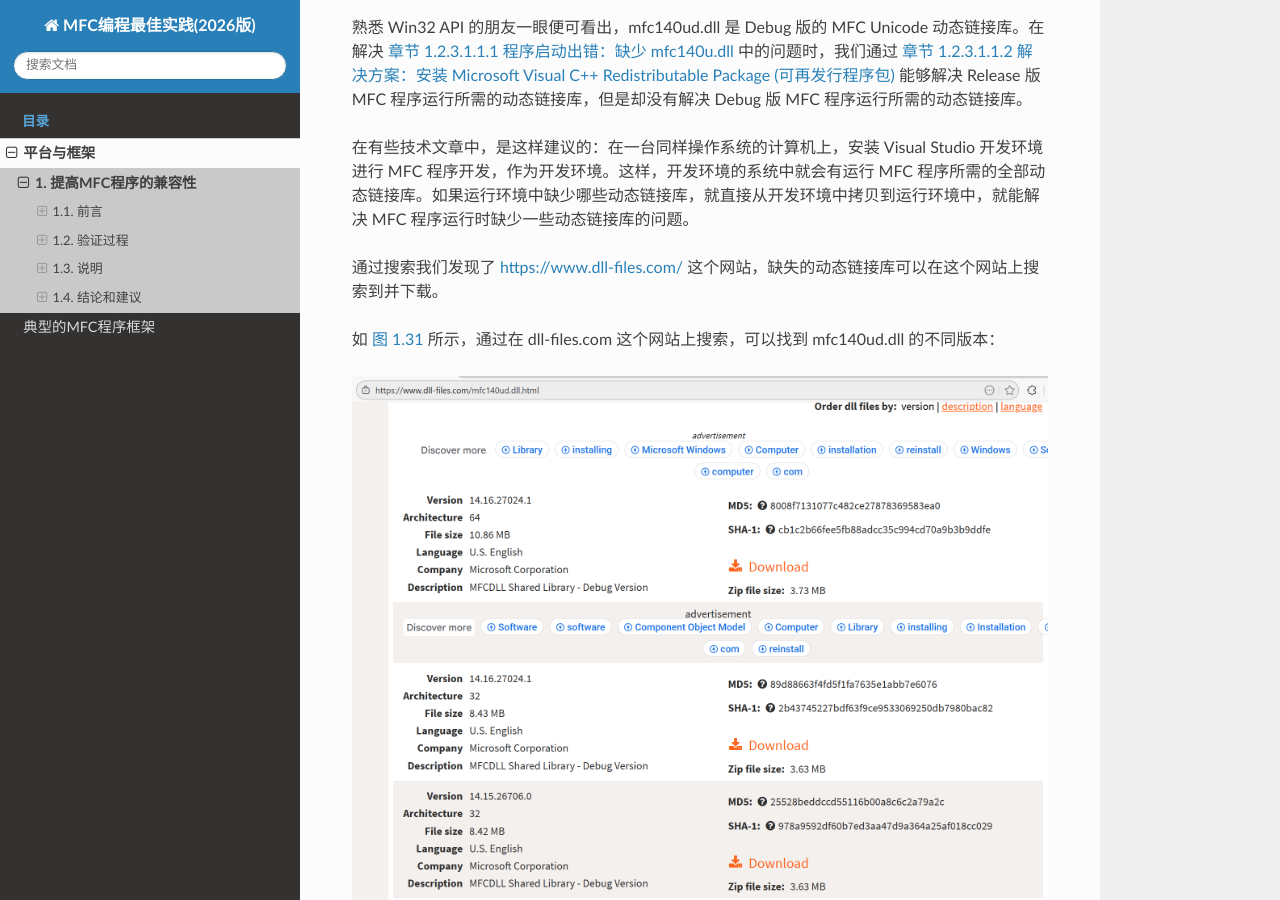
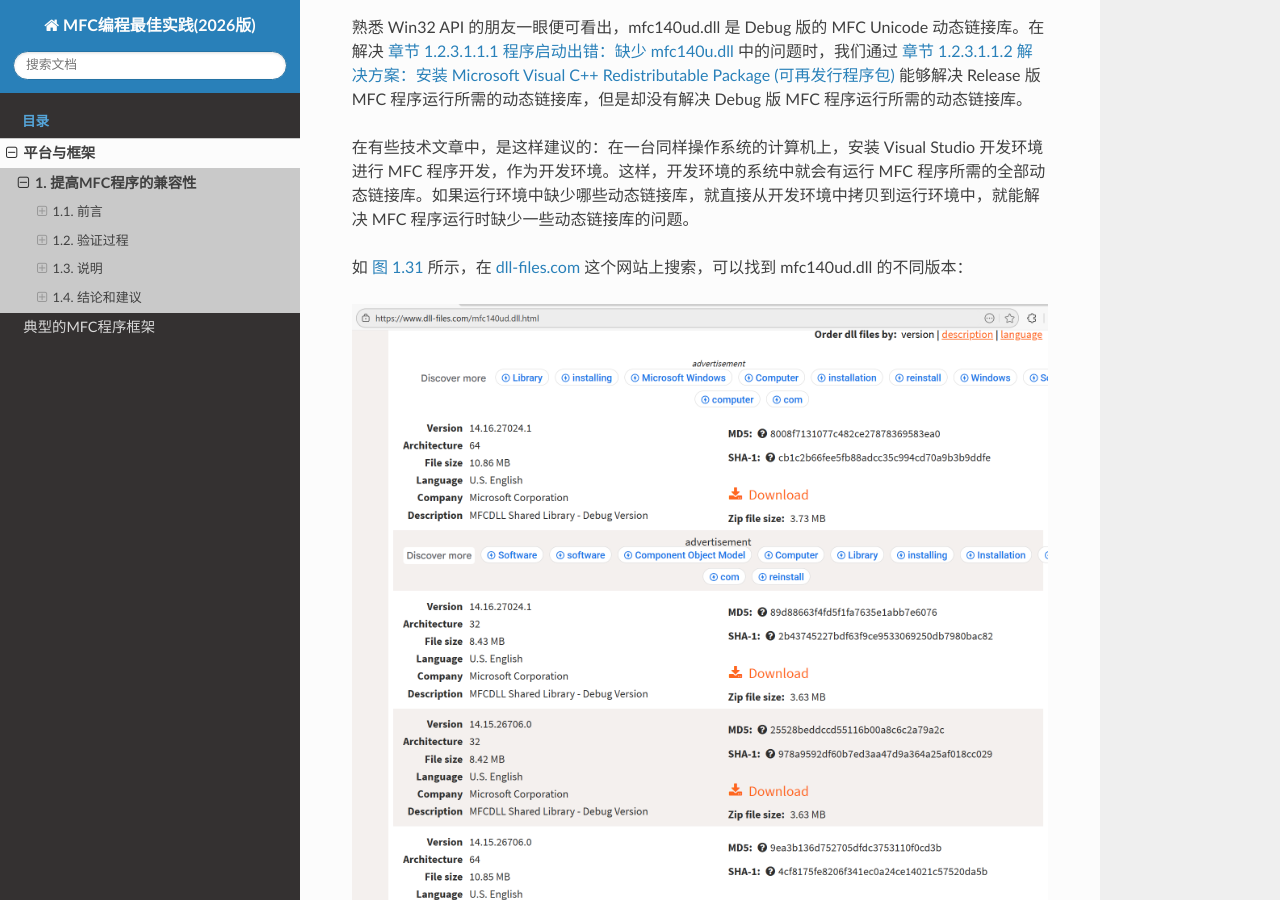
Before and after one commit to yapingxin/MFCBP2026, a Sphinx documentation site: the page built from docs/framework-platform/os-compatibility.rst, in a window 1280 px wide and 900 px high, scrolled down 20117 px. Built offline with Sphinx 7.4.7 and the Read the Docs theme 3.1.0, drawn with Linux system fonts in a browser that asks for light colours.

Commit message:
`dll-files.com <https://www.dll-files.com/>`_

```diff
--- a/docs/framework-platform/os-compatibility.rst
+++ b/docs/framework-platform/os-compatibility.rst
@@ -426,9 +426,7 @@
 
 在有些技术文章中，是这样建议的：在一台同样操作系统的计算机上，安装 Visual Studio 开发环境进行 MFC 程序开发，作为开发环境。这样，开发环境的系统中就会有运行 MFC 程序所需的全部动态链接库。如果运行环境中缺少哪些动态链接库，就直接从开发环境中拷贝到运行环境中，就能解决 MFC 程序运行时缺少一些动态链接库的问题。
 
-通过搜索我们发现了 https://www.dll-files.com/ 这个网站，缺失的动态链接库可以在这个网站上搜索到并下载。
-
-如 :numref:`fig_osc_LookFor_mfc140ud-dll` 所示，通过在 dll-files.com 这个网站上搜索，可以找到 mfc140ud.dll 的不同版本：
+如 :numref:`fig_osc_LookFor_mfc140ud-dll` 所示，在 `dll-files.com <https://www.dll-files.com/>`_ 这个网站上搜索，可以找到 mfc140ud.dll 的不同版本：
 
 .. figure:: Resource/Images/Snipaste_2026-01-12_05-21-46.png
     :name: fig_osc_LookFor_mfc140ud-dll
```
